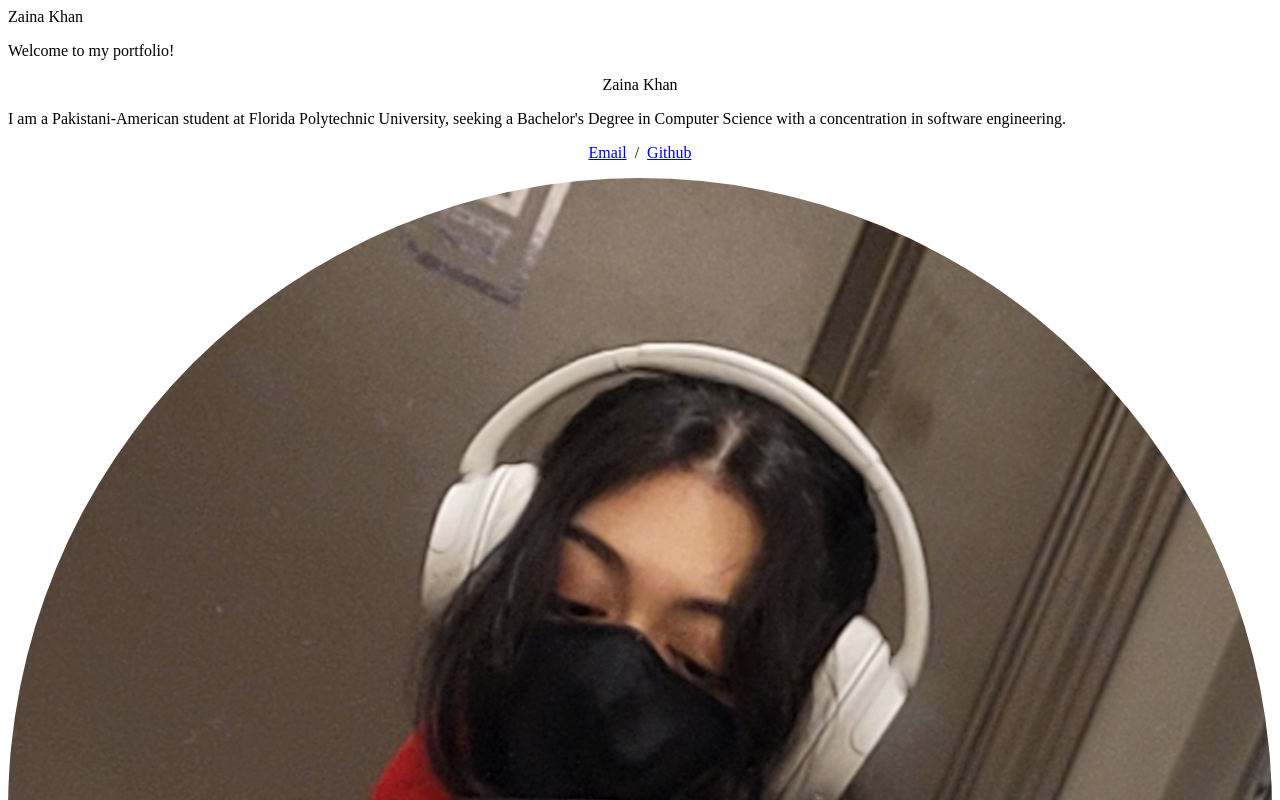
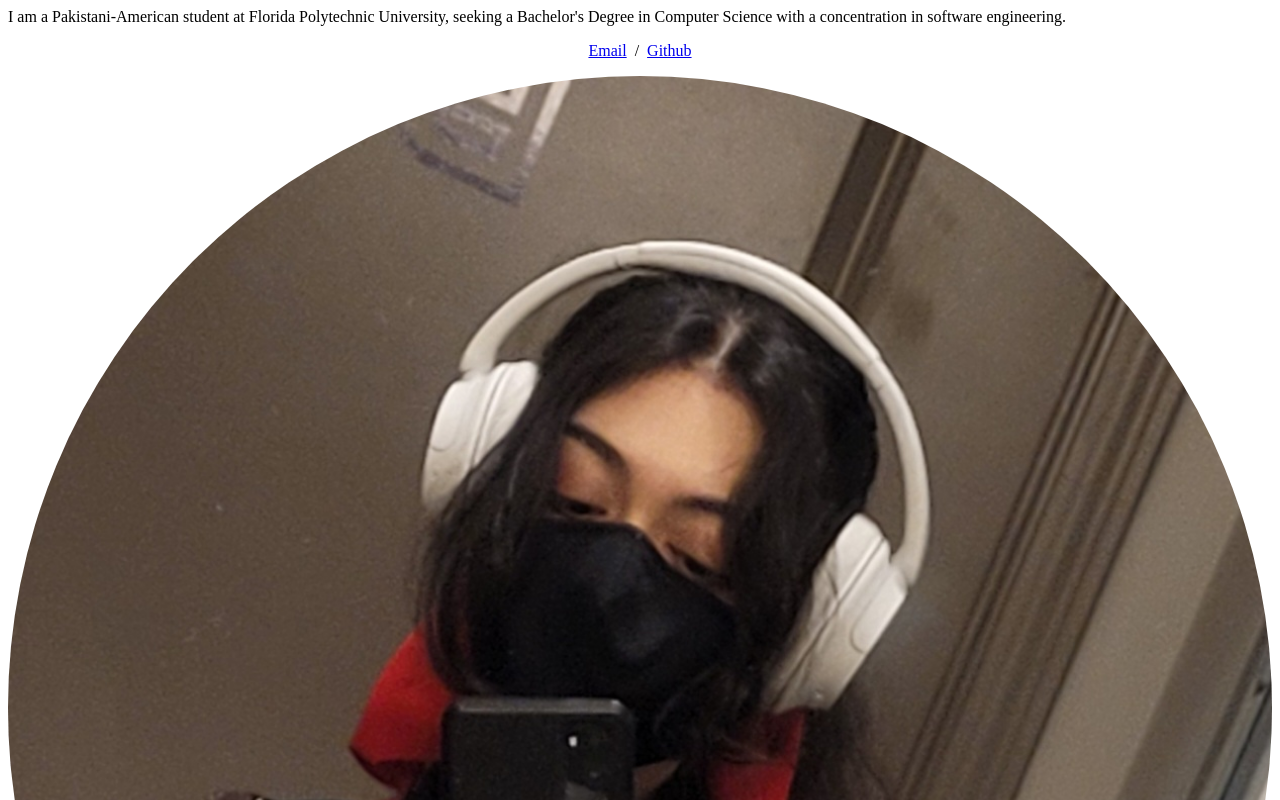
Before and after one commit to ZainaK05/ZainaK05.github.io, a plain HTML site: page index.html in a window 1280 px wide. Shown: the top 800 px of the page. Drawn offline with Linux system fonts and the light colour scheme.

Commit message:
Update index.html

```diff
--- a/index.html
+++ b/index.html
@@ -1,14 +1,12 @@
 <html>
 
-<head>Zaina Khan</head>
+  <title>Jon Barron</title>
 
 <body>
-  <p>Welcome to my portfolio!</p>
-</body>
 <td style="padding:2.5%;width:63%;vertical-align:middle">
-  <p class="name" style="text-align: center;">
-     Zaina Khan
-  </p>
+
+
+
   <p>I am a Pakistani-American student at Florida Polytechnic University, seeking a Bachelor's Degree in Computer Science with a concentration in software engineering.
   </p>
   <p style="text-align:center">
@@ -19,5 +17,7 @@
   <td style="padding:2.5%;width:40%;max-width:40%"
     <a href="images/zainakhan.jpg"><img style="width:100%;max-width:100%;object-fit: cover; border-radius: 50%;" alt="profile photo" src="images/zainakhan.jpg" class="hoverZoomLink"></a>
   </td>
+</body>
+
 
 </html>
```
